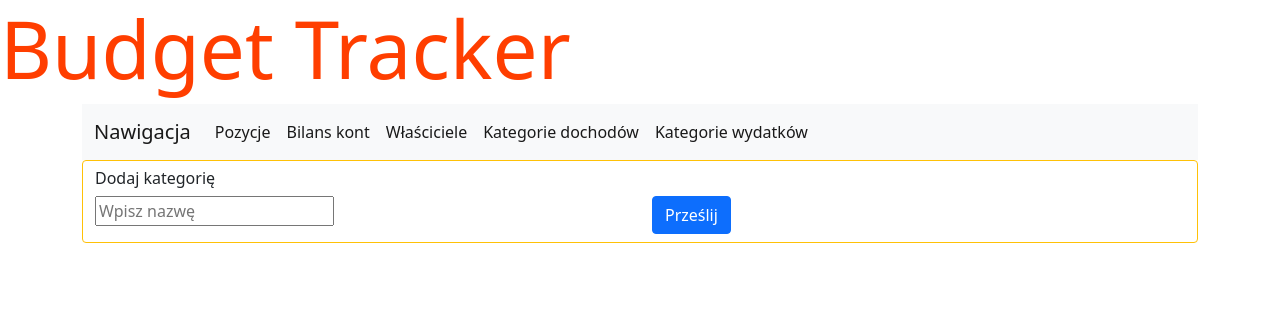
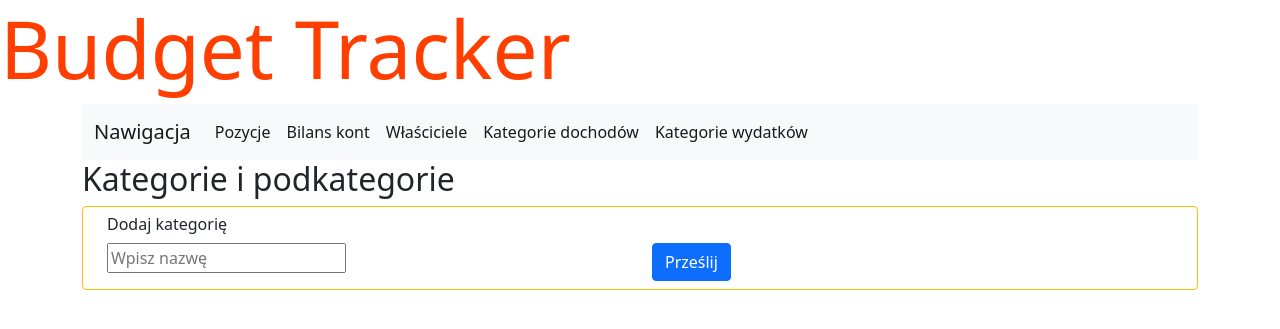
Before and after one commit to mwisniewski1991/budget_tracker, a Flask app: page /type/1/category in a window 1280 px wide. Shown: the top 329 px of the page. Run offline with Flask 3, Linux system fonts and the light colour scheme; parts of the project's set-up code (start-up, migrations or seed data) failed here and were passed over; some libraries are stand-ins or nearby versions.

Commit message:
Change new category input layout

```diff
--- a/website/app/blueprints/types/templates/types/home.html.jinja
+++ b/website/app/blueprints/types/templates/types/home.html.jinja
@@ -1,7 +1,11 @@
 {% extends "base.html" %}
 {% block content %}
 
+    <h2>Kategorie i podkategorie</h2>
+
+
     <div class="container py-2 border border-warning rounded">
+        <div class="container">
             <h6>Dodaj kategorię</h6>
             <form action='/type/{{ type_id }}/category' method="POST">
                 <div class="row">
@@ -13,6 +17,7 @@
                     </div>
                 </div>
             </form>
+        </div>
     </div>
 
 
```
Lines whose indentation alone changed are shown as unchanged.
